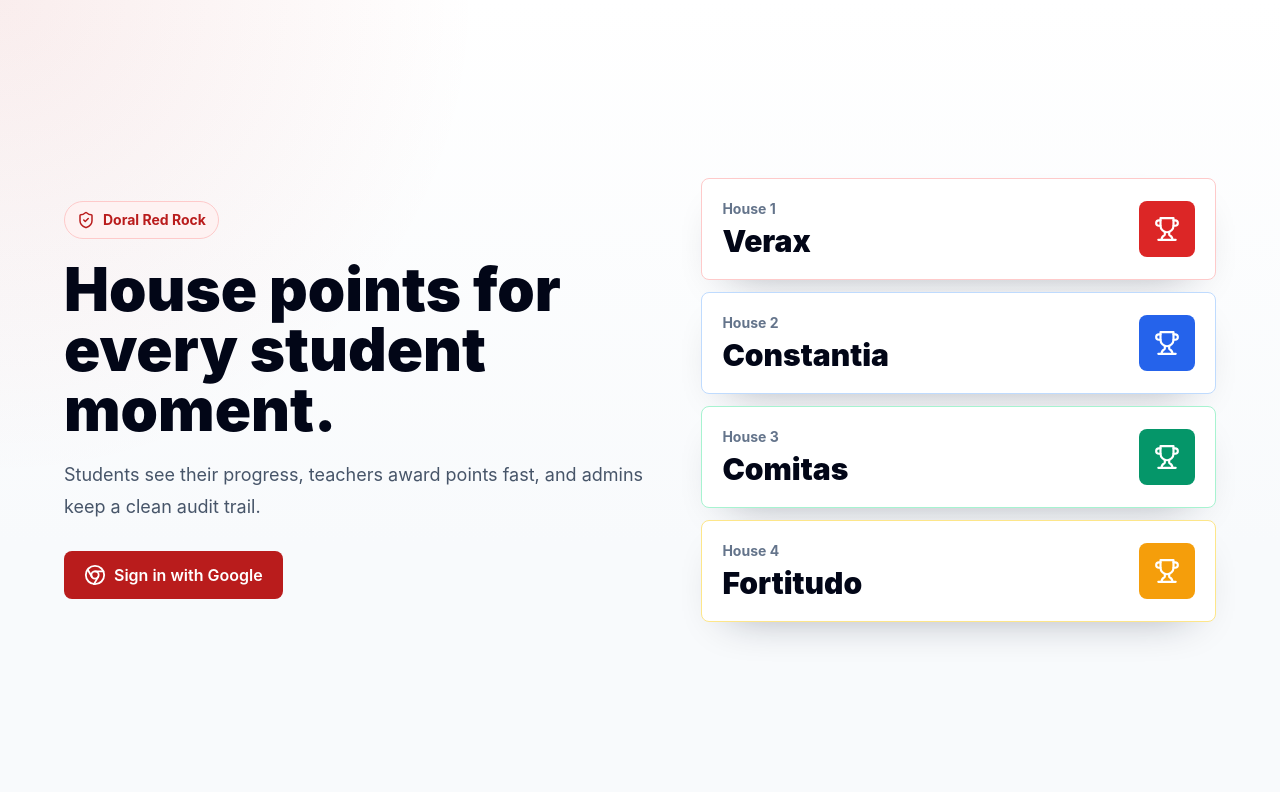
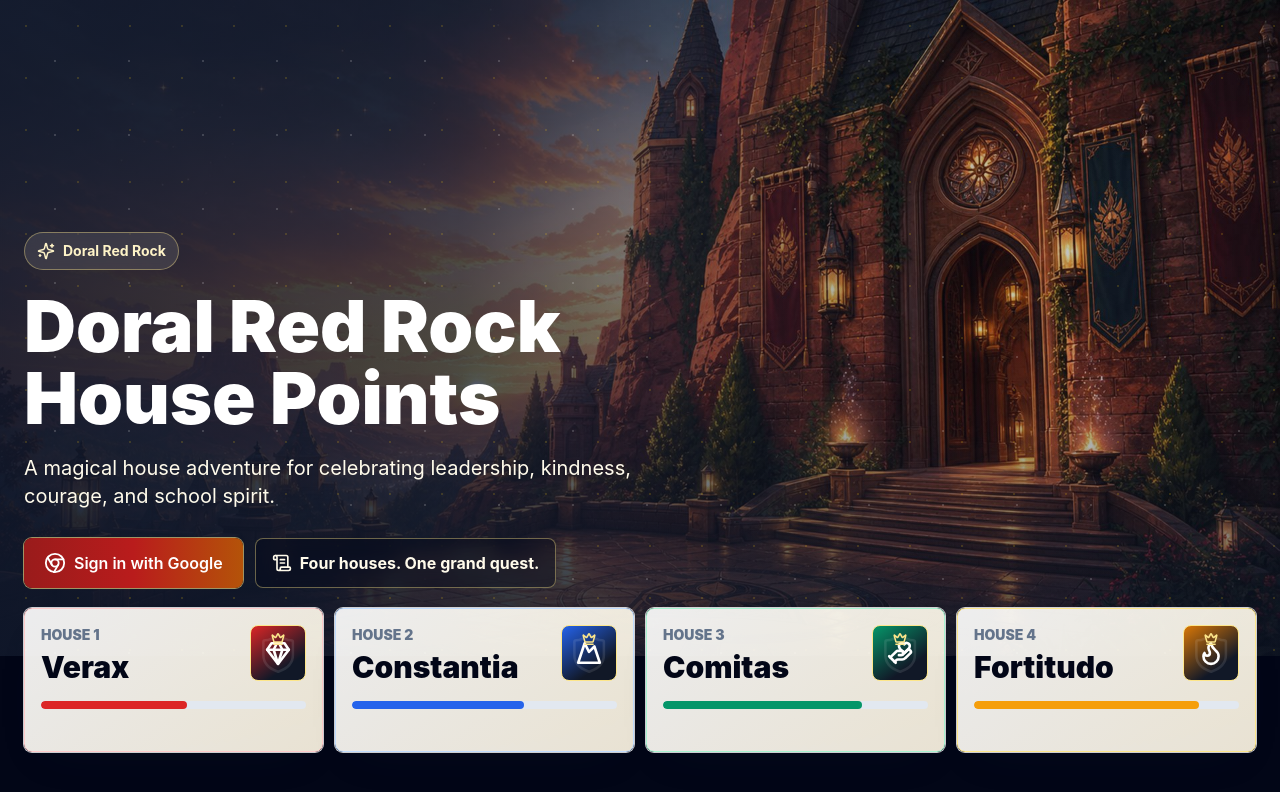
Before and after one commit to mrclarkj82/HousePointsApp, a React (Vite) app: page /#/admin in a window 1280 px wide. Before the commit this address led to /. Shown: the top 792 px of the page. Built offline with nearby package versions, Linux system fonts and the light colour scheme; no server answers.

Commit message:
Add enchanted academy visual redesign

```diff
--- a/src/components/AppShell.jsx
+++ b/src/components/AppShell.jsx
@@ -1,4 +1,4 @@
-import { Award, GraduationCap, LogOut, ShieldCheck, Trophy } from "lucide-react";
+import { Award, Castle, GraduationCap, LogOut, ShieldCheck, Trophy } from "lucide-react";
 import { NavLink, useLocation } from "react-router-dom";
 import { logOut } from "../services/firebase";
 import { classNames } from "../utils/constants";
@@ -28,7 +28,9 @@ function NavButton({ item, mobile = false }) {
         classNames(
           "inline-flex items-center justify-center gap-2 rounded-lg px-3 py-3 text-sm font-bold transition",
           mobile ? "min-h-14 flex-1 flex-col gap-1 px-2 py-2" : "min-h-12",
-          isActive ? "bg-doral-red text-white shadow-sm" : "text-slate-600 active:bg-slate-100"
+          isActive
+            ? "bg-gradient-to-r from-red-800 to-amber-700 text-white shadow-sm"
+            : "text-amber-50/80 active:bg-white/10"
         )
       }
     >
@@ -45,11 +47,16 @@ export default function AppShell({ profile, children }) {
 
   return (
     <div className="min-h-screen pb-24 md:pb-0">
-      <header className="sticky top-0 z-20 border-b border-slate-200 bg-white/95 backdrop-blur">
+      <header className="sticky top-0 z-20 border-b border-amber-200/30 bg-slate-950/94 text-white shadow-soft backdrop-blur">
         <div className="mx-auto flex max-w-7xl items-center justify-between gap-4 px-4 py-3 sm:px-6 lg:px-8">
-          <div className="min-w-0">
-            <p className="text-sm font-bold uppercase tracking-normal text-doral-red">Doral Red Rock</p>
-            <h1 className="truncate text-xl font-black text-slate-950 sm:text-2xl">{title}</h1>
+          <div className="flex min-w-0 items-center gap-3">
+            <div className="grid h-11 w-11 shrink-0 place-items-center rounded-lg border border-amber-300/40 bg-gradient-to-br from-red-800 to-slate-900 text-amber-100">
+              <Castle size={22} aria-hidden="true" />
+            </div>
+            <div className="min-w-0">
+              <p className="text-sm font-bold uppercase tracking-normal text-amber-200">Doral Red Rock</p>
+              <h1 className="truncate text-xl font-black text-white sm:text-2xl">{title}</h1>
+            </div>
           </div>
           <nav className="hidden items-center gap-2 md:flex">
             {navItems.map((item) => (
@@ -59,7 +66,7 @@ export default function AppShell({ profile, children }) {
           <button
             type="button"
             onClick={logOut}
-            className="inline-flex min-h-11 items-center justify-center rounded-lg border border-slate-200 bg-white px-3 text-slate-700 active:bg-slate-50"
+            className="inline-flex min-h-11 items-center justify-center rounded-lg border border-amber-200/30 bg-white/10 px-3 text-amber-50 active:bg-white/15"
             aria-label="Sign out"
           >
             <LogOut size={20} aria-hidden="true" />
@@ -69,7 +76,7 @@ export default function AppShell({ profile, children }) {
 
       <main className="mx-auto max-w-7xl px-4 py-5 sm:px-6 lg:px-8">{children}</main>
 
-      <nav className="fixed inset-x-0 bottom-0 z-30 border-t border-slate-200 bg-white px-2 pb-[env(safe-area-inset-bottom)] pt-2 shadow-[0_-8px_30px_-22px_rgba(15,23,42,0.45)] md:hidden">
+      <nav className="fixed inset-x-0 bottom-0 z-30 border-t border-amber-200/40 bg-slate-950/96 px-2 pb-[env(safe-area-inset-bottom)] pt-2 shadow-[0_-8px_30px_-22px_rgba(15,23,42,0.45)] backdrop-blur md:hidden">
         <div className="flex gap-2">
           {navItems.map((item) => (
             <NavButton key={item.to} item={item} mobile />
--- a/src/components/HouseBadge.jsx
+++ b/src/components/HouseBadge.jsx
@@ -5,8 +5,8 @@ export default function HouseBadge({ houseId, className = "" }) {
   return (
     <span
       className={classNames(
-        "inline-flex items-center rounded-full border px-3 py-1 text-sm font-bold",
-        house ? `${house.softBg} ${house.text} ${house.border}` : "border-slate-200 bg-slate-100 text-slate-700",
+        "inline-flex items-center rounded-full border px-3 py-1 text-sm font-black shadow-sm",
+        house ? `${house.softBg} ${house.text} ${house.border}` : "border-amber-200 bg-amber-50 text-slate-700",
         className
       )}
     >
--- /dev/null
+++ b/src/components/HouseCrest.jsx
@@ -0,0 +1,33 @@
+import { Crown, Flame, Gem, HandHeart, Mountain, Shield } from "lucide-react";
+import { HOUSE_BY_ID, classNames } from "../utils/constants";
+
+const CREST_ICON = {
+  verax: Gem,
+  constantia: Mountain,
+  comitas: HandHeart,
+  fortitudo: Flame,
+};
+
+export default function HouseCrest({ houseId, size = "md", className = "" }) {
+  const house = HOUSE_BY_ID[houseId];
+  const Icon = CREST_ICON[houseId] || Shield;
+  const dimensions = size === "lg" ? "h-20 w-20" : size === "sm" ? "h-11 w-11" : "h-14 w-14";
+  const iconSize = size === "lg" ? 34 : size === "sm" ? 20 : 26;
+
+  return (
+    <div
+      className={classNames(
+        "relative grid shrink-0 place-items-center rounded-lg border border-amber-200 bg-slate-950 text-white shadow-soft",
+        dimensions,
+        className
+      )}
+      style={{
+        background: `linear-gradient(145deg, ${house?.hex || "#334155"}, #111827 72%)`,
+      }}
+    >
+      <Shield className="absolute inset-0 m-auto h-[82%] w-[82%] text-white/10" strokeWidth={1.4} aria-hidden="true" />
+      <Crown className="absolute top-1.5 h-3.5 w-3.5 text-amber-200" strokeWidth={2.6} aria-hidden="true" />
+      <Icon size={iconSize} strokeWidth={2.4} aria-hidden="true" />
+    </div>
+  );
+}
--- a/src/index.css
+++ b/src/index.css
@@ -13,8 +13,9 @@
     margin: 0;
     color: #18212f;
     background:
-      radial-gradient(circle at top left, rgba(185, 28, 28, 0.08), transparent 30rem),
-      linear-gradient(180deg, #fff 0%, #f8fafc 34rem);
+      radial-gradient(circle at 18% 0%, rgba(250, 204, 21, 0.18), transparent 28rem),
+      radial-gradient(circle at 96% 14%, rgba(185, 28, 28, 0.16), transparent 26rem),
+      linear-gradient(180deg, #fff8e7 0%, #f8fafc 38rem);
     font-family:
       Inter, ui-sans-serif, system-ui, -apple-system, BlinkMacSystemFont, "Segoe UI", sans-serif;
   }
@@ -29,15 +30,15 @@
 
 @layer components {
   .btn-primary {
-    @apply inline-flex min-h-12 items-center justify-center gap-2 rounded-lg bg-doral-red px-5 py-3 text-base font-semibold text-white shadow-soft transition active:scale-[0.99] disabled:cursor-not-allowed disabled:opacity-55;
+    @apply inline-flex min-h-12 items-center justify-center gap-2 rounded-lg bg-gradient-to-r from-red-800 via-doral-red to-amber-700 px-5 py-3 text-base font-semibold text-white shadow-soft ring-1 ring-amber-200/60 transition active:scale-[0.99] disabled:cursor-not-allowed disabled:opacity-55;
   }
 
   .btn-secondary {
-    @apply inline-flex min-h-12 items-center justify-center gap-2 rounded-lg border border-slate-200 bg-white px-4 py-3 text-base font-semibold text-slate-800 shadow-sm transition active:scale-[0.99] disabled:cursor-not-allowed disabled:opacity-55;
+    @apply inline-flex min-h-12 items-center justify-center gap-2 rounded-lg border border-amber-200 bg-white/90 px-4 py-3 text-base font-semibold text-slate-800 shadow-sm transition active:scale-[0.99] disabled:cursor-not-allowed disabled:opacity-55;
   }
 
   .input {
-    @apply min-h-12 w-full rounded-lg border border-slate-200 bg-white px-4 py-3 text-base text-slate-900 outline-none ring-doral-red/20 transition placeholder:text-slate-400 focus:border-doral-red focus:ring-4;
+    @apply min-h-12 w-full rounded-lg border border-amber-200 bg-white/95 px-4 py-3 text-base text-slate-900 outline-none ring-doral-red/20 transition placeholder:text-slate-400 focus:border-doral-red focus:ring-4;
   }
 
   .label {
@@ -45,10 +46,37 @@
   }
 
   .panel {
-    @apply rounded-lg border border-slate-200 bg-white p-4 shadow-soft sm:p-5;
+    @apply rounded-lg border border-amber-200/80 bg-white/90 p-4 shadow-soft ring-1 ring-white/70 backdrop-blur sm:p-5;
   }
 
   .section-title {
     @apply text-xl font-bold tracking-normal text-slate-950 sm:text-2xl;
   }
+
+  .adventure-surface {
+    background:
+      linear-gradient(135deg, rgba(255, 255, 255, 0.92), rgba(255, 248, 231, 0.9)),
+      radial-gradient(circle at top right, rgba(250, 204, 21, 0.18), transparent 22rem);
+  }
+
+  .hero-image {
+    background-image:
+      linear-gradient(90deg, rgba(15, 23, 42, 0.88) 0%, rgba(15, 23, 42, 0.72) 36%, rgba(15, 23, 42, 0.18) 72%),
+      linear-gradient(0deg, rgba(15, 23, 42, 0.68), rgba(15, 23, 42, 0.08) 40%),
+      url("./assets/enchanted-campus.jpg");
+    background-position: center;
+    background-size: cover;
+  }
+
+  .sparkle-field {
+    background-image:
+      radial-gradient(circle, rgba(250, 204, 21, 0.55) 0 1px, transparent 1.5px),
+      radial-gradient(circle, rgba(255, 255, 255, 0.55) 0 1px, transparent 1.5px);
+    background-position:
+      0 0,
+      18px 24px;
+    background-size:
+      52px 52px,
+      74px 74px;
+  }
 }
--- a/src/pages/LoginPage.jsx
+++ b/src/pages/LoginPage.jsx
@@ -1,5 +1,6 @@
-import { Chrome, ShieldCheck, Trophy } from "lucide-react";
+import { Chrome, ScrollText, Sparkles } from "lucide-react";
 import { useState } from "react";
+import HouseCrest from "../components/HouseCrest";
 import { signInWithGoogle } from "../services/firebase";
 import { HOUSES, classNames } from "../utils/constants";
 
@@ -20,49 +21,66 @@ export default function LoginPage({ error }) {
   }
 
   return (
-    <main className="min-h-screen px-4 py-8 sm:px-6">
-      <div className="mx-auto grid min-h-[calc(100vh-4rem)] max-w-6xl items-center gap-8 lg:grid-cols-[1fr_0.85fr]">
-        <section>
-          <div className="inline-flex items-center gap-2 rounded-full border border-red-200 bg-red-50 px-3 py-2 text-sm font-bold text-doral-red">
-            <ShieldCheck size={18} aria-hidden="true" />
+    <main className="min-h-screen bg-slate-950">
+      <section className="hero-image relative isolate flex min-h-[78vh] items-end overflow-hidden px-4 py-8 sm:px-6 lg:min-h-[82vh] lg:py-12">
+        <div className="sparkle-field absolute inset-0 opacity-30" aria-hidden="true" />
+        <div className="relative z-10 mx-auto flex w-full max-w-7xl flex-col justify-end">
+          <div className="max-w-3xl pb-5 text-white">
+            <div className="inline-flex items-center gap-2 rounded-full border border-amber-200/40 bg-white/10 px-3 py-2 text-sm font-bold text-amber-100 shadow-soft backdrop-blur">
+              <Sparkles size={18} aria-hidden="true" />
               Doral Red Rock
             </div>
-          <h1 className="mt-5 max-w-3xl text-4xl font-black tracking-normal text-slate-950 sm:text-5xl lg:text-6xl">
-            House points for every student moment.
+            <h1 className="mt-5 max-w-[23rem] text-[2.2rem] font-black leading-[1.08] tracking-normal text-white sm:max-w-3xl sm:text-6xl lg:text-7xl">
+              Doral Red Rock House Points
             </h1>
-          <p className="mt-5 max-w-2xl text-lg leading-8 text-slate-600">
-            Students see their progress, teachers award points fast, and admins keep a clean audit trail.
+            <p className="mt-5 max-w-2xl text-lg leading-8 text-amber-50 sm:text-xl">
+              A magical house adventure for celebrating leadership, kindness, courage, and school spirit.
             </p>
-          <button type="button" onClick={handleLogin} disabled={busy} className="btn-primary mt-7 w-full sm:w-auto">
+            <div className="mt-7 flex flex-col gap-3 sm:flex-row">
+              <button type="button" onClick={handleLogin} disabled={busy} className="btn-primary w-full sm:w-auto">
                 <Chrome size={22} aria-hidden="true" />
                 {busy ? "Opening Google" : "Sign in with Google"}
               </button>
+              <div className="inline-flex min-h-12 items-center justify-center gap-2 rounded-lg border border-amber-200/40 bg-slate-950/40 px-4 py-3 text-base font-bold text-amber-50 backdrop-blur">
+                <ScrollText size={20} aria-hidden="true" />
+                Four houses. One grand quest.
+              </div>
+            </div>
             {localError || error ? (
               <p className="mt-4 rounded-lg border border-red-200 bg-red-50 p-3 text-sm font-semibold text-red-700">
                 {localError || error}
               </p>
             ) : null}
+          </div>
+        </div>
       </section>
 
-        <section className="grid gap-3 sm:grid-cols-2 lg:grid-cols-1">
+      <section className="relative -mt-12 px-4 pb-8 sm:px-6 lg:pb-12">
+        <div className="mx-auto max-w-7xl">
+          <div className="grid gap-3 sm:grid-cols-2 xl:grid-cols-4">
             {HOUSES.map((house, index) => (
               <article
                 key={house.id}
-              className={classNames("rounded-lg border bg-white p-5 shadow-soft", house.border)}
+                className={classNames(
+                  "adventure-surface min-h-36 rounded-lg border p-4 shadow-soft ring-1 ring-white/80",
+                  house.border
+                )}
               >
-              <div className="flex items-center justify-between gap-4">
+                <div className="flex items-start justify-between gap-4">
                   <div>
-                  <p className="text-sm font-bold text-slate-500">House {index + 1}</p>
+                    <p className="text-sm font-black uppercase tracking-normal text-slate-500">House {index + 1}</p>
                     <h2 className="mt-1 text-3xl font-black text-slate-950">{house.name}</h2>
                   </div>
-                <div className={classNames("grid h-14 w-14 place-items-center rounded-lg text-white", house.bg)}>
-                  <Trophy size={26} aria-hidden="true" />
+                  <HouseCrest houseId={house.id} />
                 </div>
+                <div className="mt-4 h-2 overflow-hidden rounded-full bg-slate-200">
+                  <div className={classNames("h-full rounded-full", house.bg)} style={{ width: `${55 + index * 10}%` }} />
                 </div>
               </article>
             ))}
+          </div>
+        </div>
       </section>
-      </div>
     </main>
   );
 }
```
Also changed, not shown: src/components/Leaderboard.jsx (+3 -5 lines), src/hooks/useAuthProfile.js (+10 -0 lines), src/pages/StudentDashboard.jsx (+4 -5 lines), src/assets/enchanted-campus.jpg (added). Lines whose indentation alone changed are shown as unchanged.
